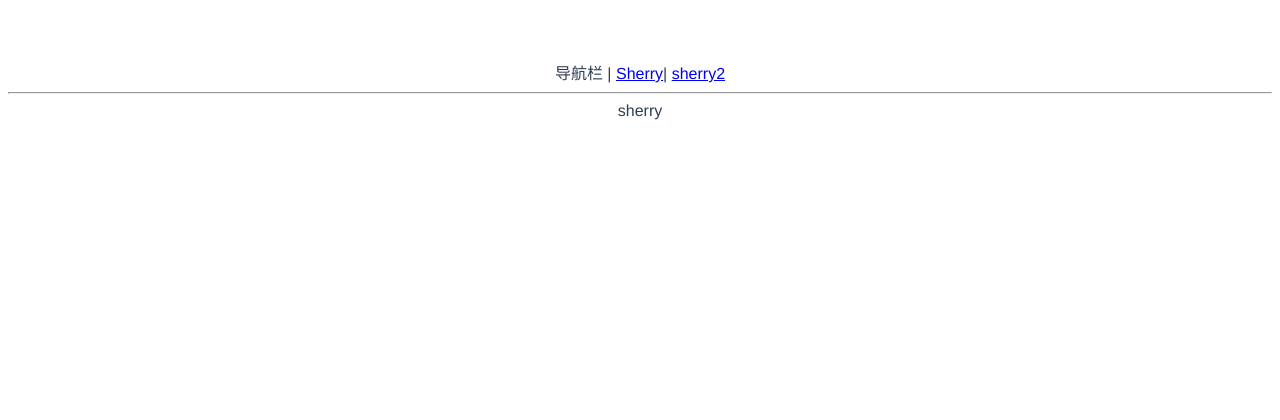
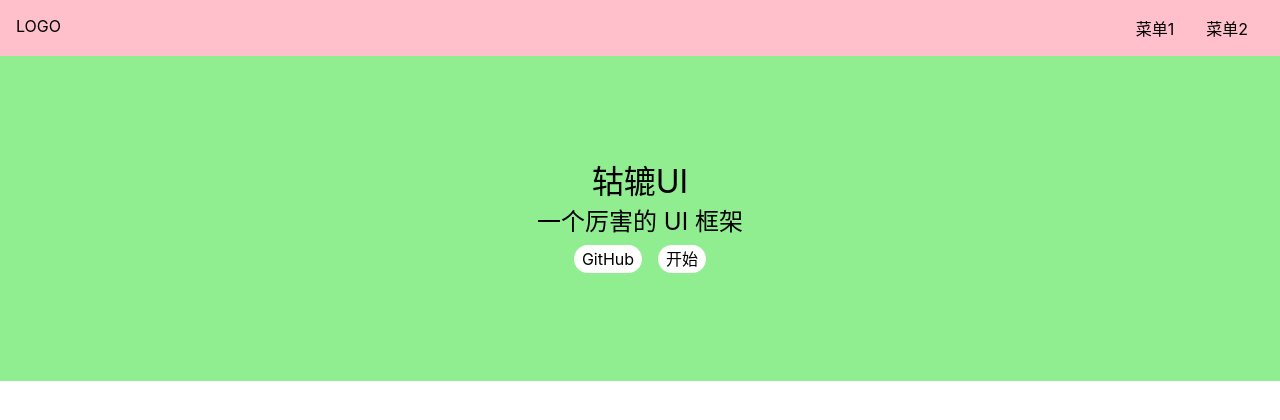
Before and after one commit to sherryYYX/miao-ui-vue3, a Vue app: page /#/ in a window 1280 px wide. Shown: the top 420 px of the page. Built offline with nearby package versions, Linux system fonts and the light colour scheme.

Commit message:
实现aside切换 provide inject

```diff
--- a/package.json
+++ b/package.json
@@ -10,6 +10,7 @@
     "vue-router": "4.0.0-beta.3"
   },
   "devDependencies": {
+    "sass": "1.26.10",
     "@vue/compiler-sfc": "^3.0.0-rc.1",
     "vite": "^1.0.0-rc.1"
   }
--- a/src/App.vue
+++ b/src/App.vue
@@ -1,15 +1,19 @@
 <template>
-<div>
-    导航栏 |
-    <router-link to="/">Sherry</router-link>|
-    <router-link to="/sherry2">sherry2</router-link>
-</div>
-<hr />
 <router-view />
 </template>
 
-<script>
-export default {};
+<script lang="ts">
+import {
+    provide,
+    ref
+} from "vue";
+export default {
+    name: "App",
+    setup() {
+        const menuVisible = ref(false); //引入变量是否看到aside
+        provide('xxx', menuVisible) //标记为所有组件都可以使用
+    },
+};
 </script>
 
 <style></style>
--- a/src/components/Sherry.vue
+++ /dev/null
@@ -1,14 +0,0 @@
-<template>
-<div>
-    sherry</div>
-</template>
-
-<script>
-export default {
-
-}
-</script>
-
-<style>
-
-</style>
--- a/src/components/Sherry2.vue
+++ /dev/null
@@ -1,15 +0,0 @@
-<template>
-<div>
-    Sherry 2
-</div>
-</template>
-
-<script>
-export default {
-
-}
-</script>
-
-<style>
-
-</style>
--- /dev/null
+++ b/src/components/Topnav.vue
@@ -0,0 +1,53 @@
+<template>
+<div class="topnav">
+    <div class="logo" @click="toggleMenu">LOGO</div>
+    <ul class="menu">
+        <li>菜单1</li>
+        <li>菜单2</li>
+    </ul>
+</div>
+</template>
+
+<script lang="ts">
+import {
+    inject,
+    Ref
+} from "vue";
+export default {
+    setup() {
+        const menuVisible = inject < Ref < boolean >> ("xxx");
+        console.log(menuVisible);
+        const toggleMenu = () => {
+            menuVisible.value = !menuVisible.value;
+        };
+        return {
+            toggleMenu,
+        };
+    },
+};
+</script>
+
+<style lang="scss" scoped>
+.topnav {
+    background: pink;
+    display: flex;
+    padding: 16px;
+    position: relative;
+    z-index: 10;
+
+    >.logo {
+        max-width: 6em;
+        margin-right: auto;
+    }
+
+    >.menu {
+        display: flex;
+        white-space: nowrap;
+        flex-wrap: nowrap;
+
+        >li {
+            margin: 0 1em;
+        }
+    }
+}
+</style>
--- a/src/index.css
+++ /dev/null
@@ -1,8 +0,0 @@
-#app {
-  font-family: Avenir, Helvetica, Arial, sans-serif;
-  -webkit-font-smoothing: antialiased;
-  -moz-osx-font-smoothing: grayscale;
-  text-align: center;
-  color: #2c3e50;
-  margin-top: 60px;
-}
--- /dev/null
+++ b/src/index.scss
@@ -0,0 +1,25 @@
+*{
+  box-sizing: border-box;
+  padding: 0;
+  margin: 0;
+}
+ul,ol{
+  list-style: none;
+}
+a{
+  text-decoration: none;
+  color: inherit;
+  &:hover{
+    border-bottom: 1px solid;
+    cursor: pointer;
+  }
+}
+h1,h2,h3,h4,h5,h6{
+  font-weight: normal;
+}
+body {
+  font-size: 16px;
+  // 为什么这样写 font-family
+  // 答案见 https://github.com/zenozeng/fonts.css/
+  font-family: -apple-system, "Noto Sans", "Helvetica Neue", Helvetica, "Nimbus Sans L", Arial, "Liberation Sans", "PingFang SC", "Hiragino Sans GB", "Noto Sans CJK SC", "Source Han Sans SC", "Source Han Sans CN", "Microsoft YaHei", "Wenquanyi Micro Hei", "WenQuanYi Zen Hei", "ST Heiti", SimHei, "WenQuanYi Zen Hei Sharp", sans-serif;
+}
--- /dev/null
+++ b/src/views/doc.vue
@@ -0,0 +1,67 @@
+<template>
+<div>
+    <Topnav />
+    <div class="content">
+        <aside v-if="menuVisible">
+            <h2>组件列表</h2>
+            <ol>
+                <li>
+                    <router-link to="/doc/swich">Switch 组件</router-link>
+                </li>
+                <li>
+                    <router-link to="/doc/button">Button 组件</router-link>
+                </li>
+                <li>
+                    <router-link to="/doc/dialog">Dialog 组件</router-link>
+                </li>
+                <li>
+                    <router-link to="/doc/tabs">Tabs 组件</router-link>
+                </li>
+            </ol>
+        </aside>
+        <main>主内容</main>
+    </div>
+</div>
+</template>
+
+<script lang="ts">
+import {
+    inject,
+    Ref
+} from "vue";
+import Topnav from "../components/Topnav.vue";
+export default {
+    components: {
+        Topnav,
+    },
+    setup() {
+        const menuVisible = inject < Ref < boolean >> ("xxx");
+        console.log('doc menuVisible:' + menuVisible.value);
+        return {
+            menuVisible
+        }
+    },
+};
+</script>
+
+<style lang="scss" scoped>
+aside {
+    background: lightblue;
+    width: 150px;
+    padding: 16px;
+    position: fixed;
+    top: 0;
+    left: 0;
+    padding-top: 70px;
+
+    >h2 {
+        margin-bottom: 4px;
+    }
+
+    >ol {
+        >li {
+            padding: 4px 0;
+        }
+    }
+}
+</style>
--- /dev/null
+++ b/src/views/home.vue
@@ -0,0 +1,49 @@
+<template>
+<div>
+    <Topnav />
+    <div class="banner">
+        <h1>轱辘UI</h1>
+        <h2>一个厉害的 UI 框架</h2>
+        <p class="actions">
+            <a href="https://github.com/sherryYYX/miao-ui-vue3">GitHub</a>
+            <router-link to="/doc">开始</router-link>
+        </p>
+    </div>
+</div>
+</template>
+
+<script lang="ts">
+import Topnav from '../components/Topnav.vue'
+
+export default {
+    components: {
+        Topnav
+    }
+};
+</script>
+
+<style lang="scss" scoped>
+.banner {
+    padding: 100px 0;
+    display: flex;
+    justify-content: center;
+    align-items: center;
+    flex-direction: column;
+    background: lightgreen;
+
+    >.actions {
+        padding: 8px 0;
+
+        a {
+            margin: 0 8px;
+            background: #fff;
+            display: inline-block;
+            $h: 28px;
+            height: $h;
+            line-height: $h;
+            border-radius: $h/2;
+            padding: 0 8px;
+        }
+    }
+}
+</style>
```
Also changed, not shown: src/components/HelloWorld.vue (deleted, +0 -19 lines), src/main.ts (+6 -4 lines), 1 other file (tests, documents, lock files or other folders).
